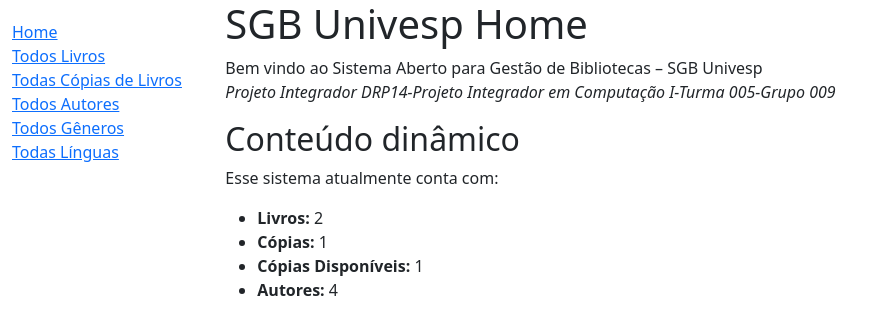
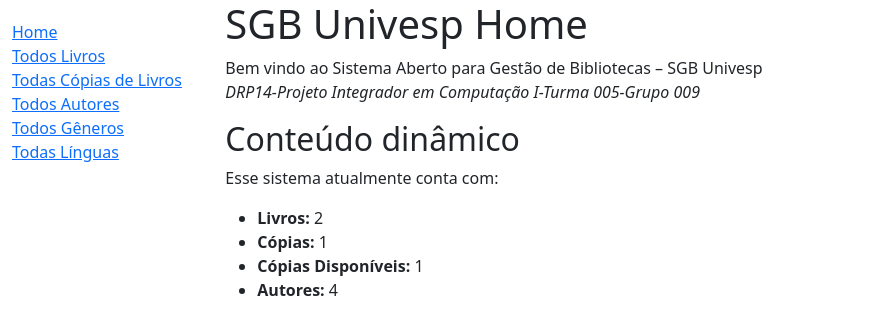
Before and after one commit to felipesdc/BibliotecaPI, a Django app: page /acervo/ in a window 1280 px wide. Shown: the top 335 px of the page, without its empty margins (0-886 px from the left). Run offline with Django 4.2, Linux system fonts and the light colour scheme; data comes from the database, SQL or seed files in the repository.

Commit message:
Inclusão de Readme e alteração no index.html

```diff
--- a/bibliotecapi/acervo/templates/index.html
+++ b/bibliotecapi/acervo/templates/index.html
@@ -5,7 +5,7 @@
   <p>
     Bem vindo ao Sistema Aberto para Gestão de Bibliotecas – SGB Univesp
     <br>
-    <em>Projeto Integrador DRP14-Projeto Integrador em Computação I-Turma 005-Grupo 009</em>
+    <em>DRP14-Projeto Integrador em Computação I-Turma 005-Grupo 009</em>
   </p>
   <h2>Conteúdo dinâmico</h2>
   <p>Esse sistema atualmente conta com:</p>
```
Also changed, not shown: Readme.md (added).
